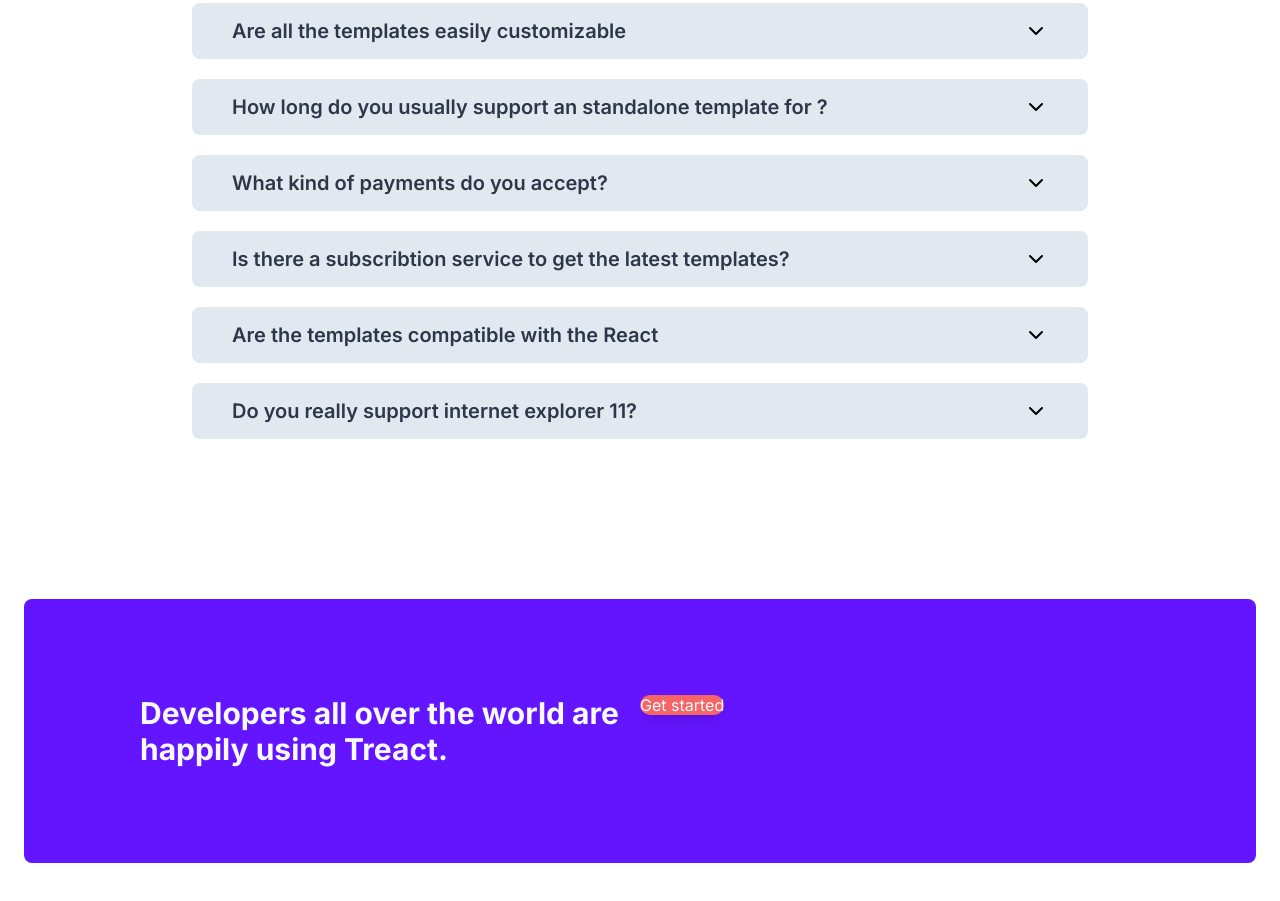
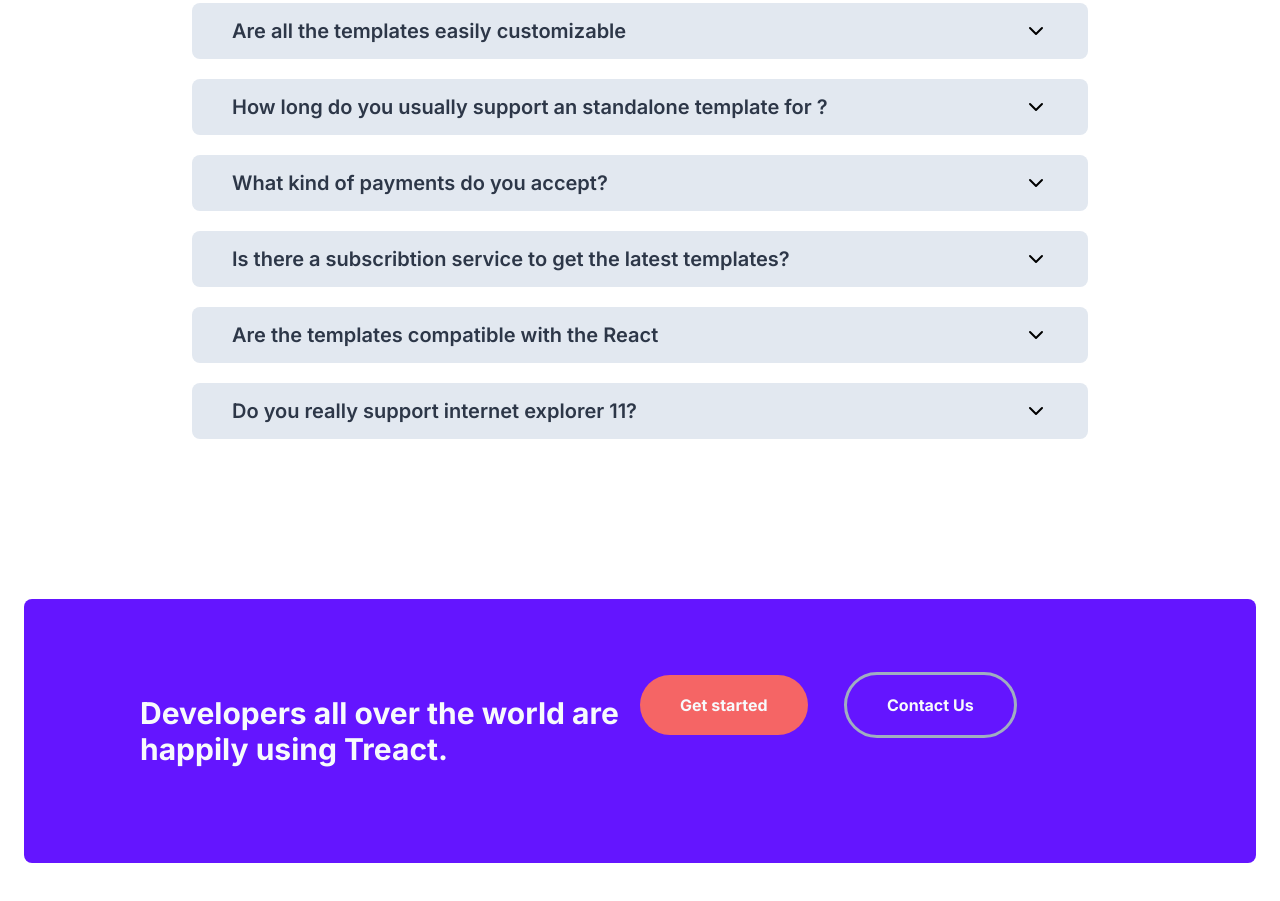
Before and after one commit to CyberLynx1021/Final-Project, a plain HTML site: page index.html in a window 1280 px wide. Shown: the part 6197-7098 px from the top of the page. Drawn offline with Linux system fonts and the light colour scheme.

Commit message:
week2 70 final projects page 9

```diff
--- a/index.html
+++ b/index.html
@@ -497,6 +497,7 @@
                               </div>
                               <div class="getstarted__contact">
                                 <a href="http://timerse.com" class="Getstart__link">Get started</a>
+                                <a href="http://timerse.com" class="ContactUs__link">Contact Us</a>
                               </div>
                           </div>
                         </div>
--- a/styles.css
+++ b/styles.css
@@ -1294,19 +1294,37 @@
 }
 
 .getstarted__contact{
-  margin-top: 0px;
+    margin-top: 0px;
     -webkit-box-pack: end;
     justify-content: flex-end;
     flex-direction: row;
-}
+  }
 
 .Getstart__link{
-  border-radius: 9999px;
-  --tw-bg-opacity: 1;
+
+    border-radius: 9999px;
     background-color: rgb(245 101 101 / var(--tw-bg-opacity));
     --tw-text-opacity: 1;
     color: rgb(247 250 252 / var(--tw-text-opacity));
-    --tw-shadow: 0 10px 15px -3px rgba(0,0,0,0.1),0 4px 6px -2px rgba(0,0,0,0.05);
-    --tw-shadow-colored: 0 10px 15px -3px var(--tw-shadow-color),0 4px 6px -2px var(--tw-shadow-color);
-    box-shadow: var(--tw-ring-offset-shadow,0 0 #0000),var(--tw-ring-shadow,0 0 #0000),var(--tw-shadow);
+    margin-right: 2rem;
+    margin: 0px 32;
+    font-size: 16px;
+    font-weight: 700;
+    width: auto;
+    padding: 20px 40px;
 }
+
+.ContactUs__link{
+  --tw-border-opacity: 1;
+    border-color: rgb(160 174 192 / var(--tw-border-opacity));
+    --tw-text-opacity: 1;
+    color: rgb(247 250 252 / var(--tw-text-opacity));
+    border-radius: 9999px;
+    margin-right: 2rem;
+    margin: 0px 32;
+    font-size: 16px;
+    font-weight: 700;
+    width: auto;
+    border-style: solid;
+    padding: 20px 40px;
+}
```
